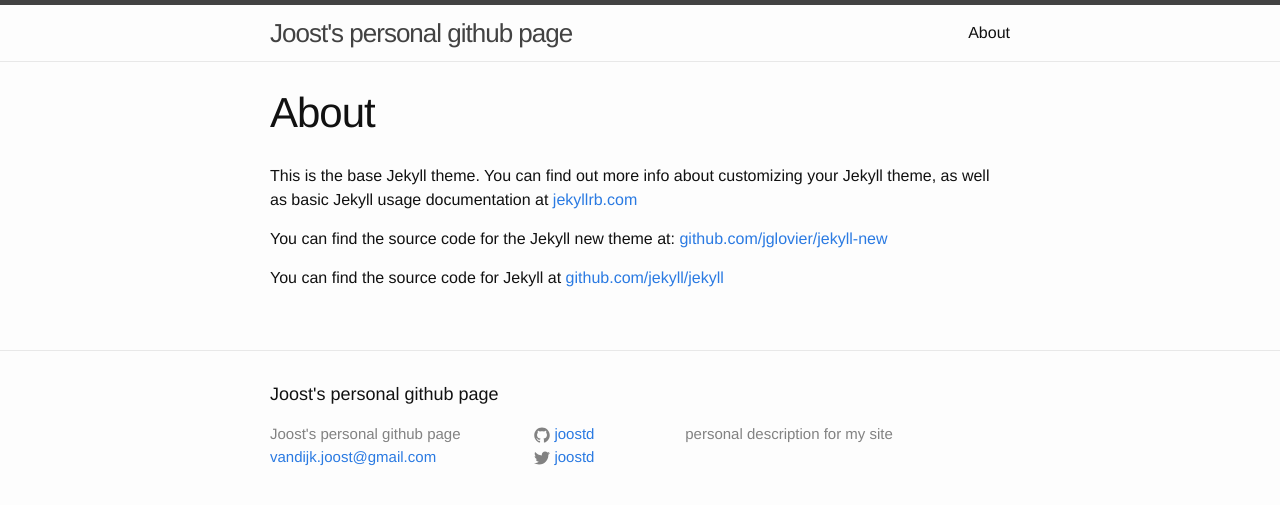
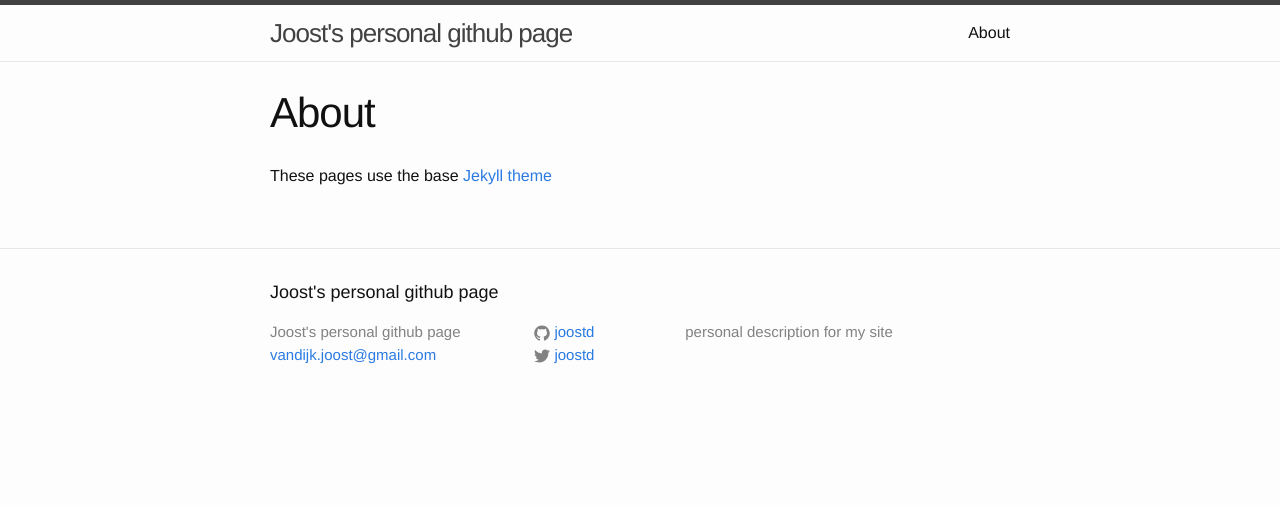
Before and after one commit to joostd/joostd.github.io, a Jekyll site: the page built from about.md, in a window 1280 px wide. Shown: the top 505 px of the page. Built offline with Jekyll 4.4.1, drawn with Linux system fonts in a browser that asks for light colours.

Commit message:
tidy about page

```diff
--- a/about.md
+++ b/about.md
@@ -4,8 +4,4 @@ title: About
 permalink: /about/
 ---
 
-This is the base Jekyll theme. You can find out more info about customizing your Jekyll theme, as well as basic Jekyll usage documentation at [jekyllrb.com](http://jekyllrb.com/)
-
-You can find the source code for the Jekyll new theme at: [github.com/jglovier/jekyll-new](https://github.com/jglovier/jekyll-new)
-
-You can find the source code for Jekyll at [github.com/jekyll/jekyll](https://github.com/jekyll/jekyll)
+These pages use the base [Jekyll theme](https://github.com/jglovier/jekyll-new)
```
